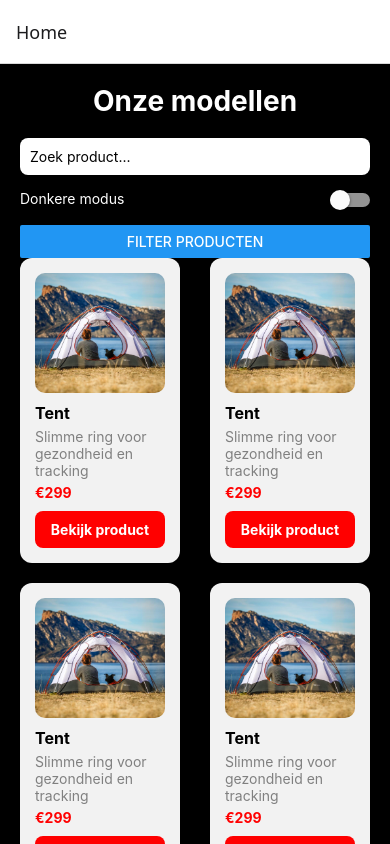
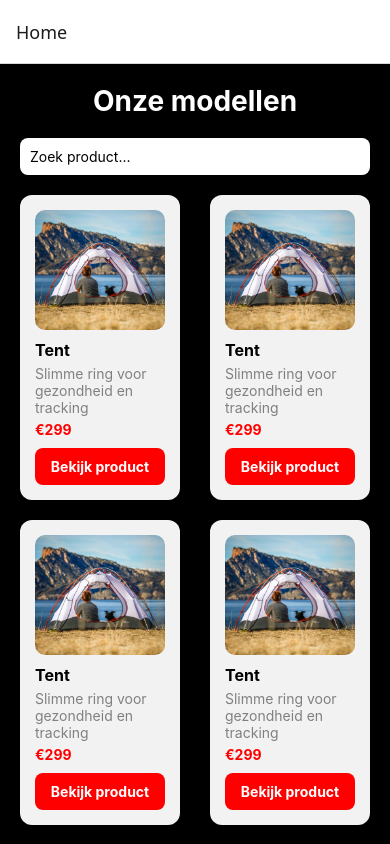
Before and after one commit to Maurovdk13/MVDK-Mobile-app, a React Native app: screen /Home in a window 390 px wide. Built offline with nearby package versions, Linux system fonts and the light colour scheme.

Commit message:
filter weg

```diff
--- a/screens/HomeScreen.js
+++ b/screens/HomeScreen.js
@@ -1,21 +1,18 @@
-import React, { useState } from "react";
+import React from "react";
 import {
   View,
   Text,
   ScrollView,
   StyleSheet,
   TextInput,
-  Button,
-  Switch,
 } from "react-native";
 
 import ProductCard from "../components/ProductCard";
 
 const HomeScreen = () => {
-  const [isEnabled, setIsEnabled] = useState(false);
-
   return (
     <ScrollView style={styles.container}>
+
       <Text style={styles.title}>Onze modellen</Text>
 
       <TextInput
@@ -23,23 +20,13 @@ const HomeScreen = () => {
         style={styles.search}
       />
 
-      <View style={styles.switchContainer}>
-        <Text style={{ color: "white" }}>Donkere modus</Text>
-
-        <Switch
-          value={isEnabled}
-          onValueChange={() => setIsEnabled(!isEnabled)}
-        />
-      </View>
-
-      <Button title="Filter producten" />
-
       <View style={styles.grid}>
         <ProductCard />
         <ProductCard />
         <ProductCard />
         <ProductCard />
       </View>
+
     </ScrollView>
   );
 };
@@ -62,13 +49,7 @@ const styles = StyleSheet.create({
     backgroundColor: "white",
     padding: 10,
     borderRadius: 8,
-    marginBottom: 15,
-  },
-
-  switchContainer: {
-    flexDirection: "row",
-    justifyContent: "space-between",
-    marginBottom: 15,
+    marginBottom: 20,
   },
 
   grid: {
```
